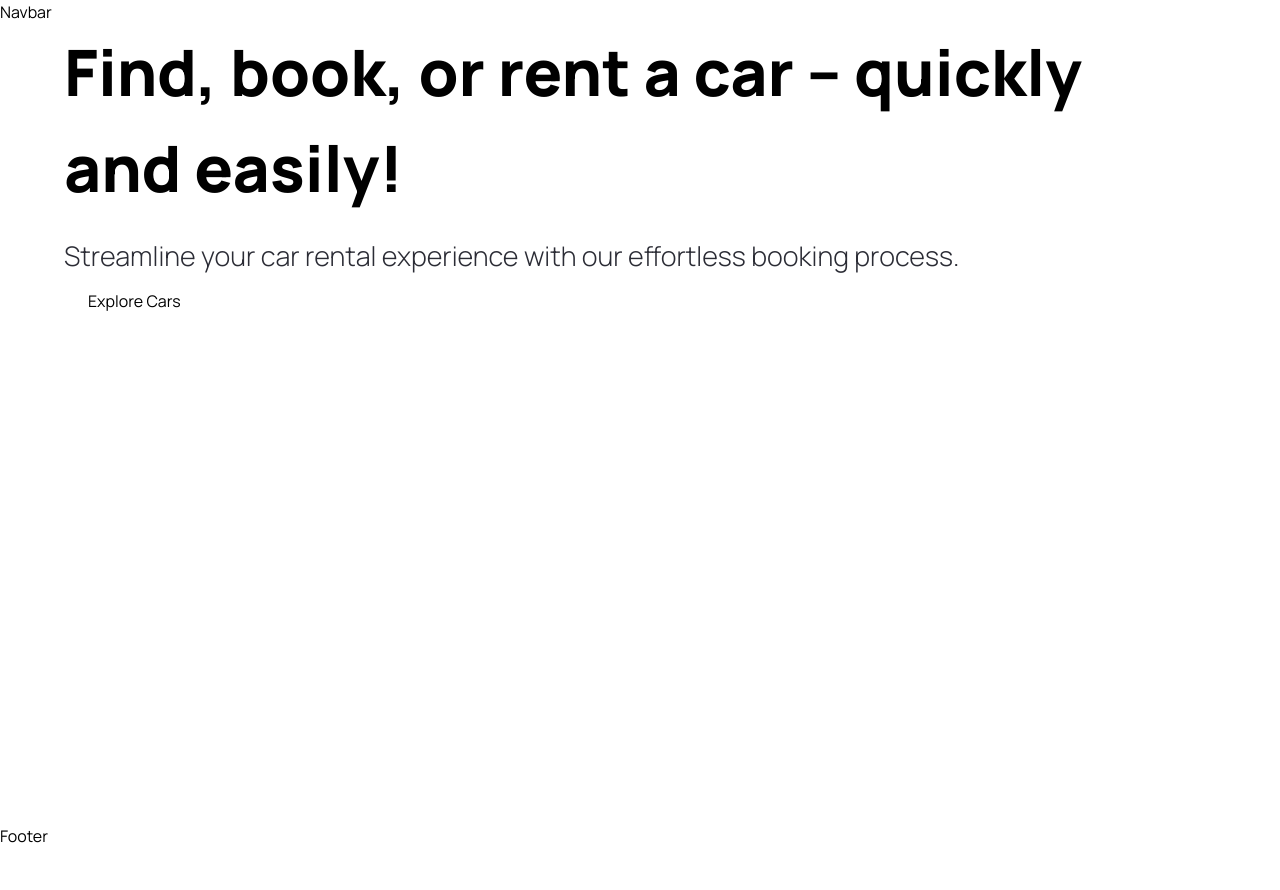
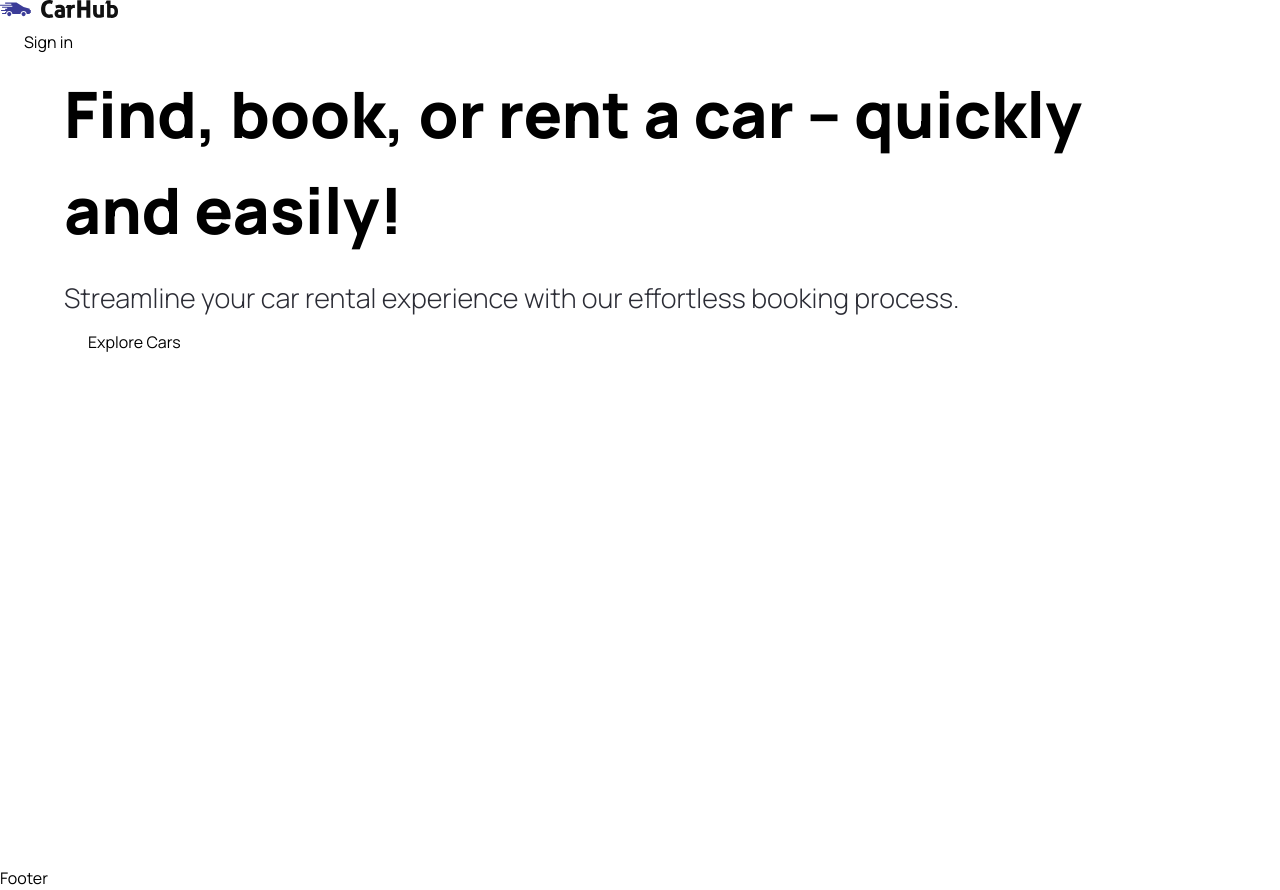
Before and after one commit to japrweb/nextjs-car-showcase, a Next.js app: page / in a window 1280 px wide. Before the commit the page ends 848 px from the top, so only its background shows below. Built offline with nearby package versions, Linux system fonts and the light colour scheme.

Commit message:
Added Navbar component

```diff
--- a/Components/CustomButton.tsx
+++ b/Components/CustomButton.tsx
@@ -2,11 +2,11 @@
 
 import { CustomButtonProps } from '@/types';
 
-const CustomButton = ({ title, containerStyles, handleClick }: CustomButtonProps) => {
+const CustomButton = ({ title, containerStyles, handleClick, btnType }: CustomButtonProps) => {
   return (
     <button
         disabled={false}
-        type={'button'}
+        type={btnType || 'button'}
         className={`custom-btn ${containerStyles}`}
         onClick={handleClick}
     >
--- a/Components/Navbar.tsx
+++ b/Components/Navbar.tsx
@@ -1,8 +1,30 @@
-import React from 'react'
+import Link from 'next/link';
+import Image from 'next/image';
+
+import CustomButton from './CustomButton';
 
 const Navbar = () => {
   return (
-    <div>Navbar</div>
+    <header  className='w-full absolute z-10'>
+      <nav className='max-w-[1440px] mx-auto flex justify-between items-center sm:px-16 px-6 py-4'>
+        <Link href="/" className='flex justify-center items-center'>
+          <Image
+            src="/logo.svg"
+            alt="Car Hub Logo"
+            width={118}
+            height={18}
+            className='object-contain'
+          />
+        </Link>
+
+        <CustomButton
+          title="Sign in"
+          btnType="button"
+          containerStyles='text-primary-blue rounded-full bg-white min-w-[130px]'
+
+        />
+      </nav>
+    </header>
   )
 }
 
--- a/types/index.ts
+++ b/types/index.ts
@@ -5,4 +5,5 @@
     containerStyles?: string;
     handleClick?:
     MouseEventHandler<HTMLButtonElement>;
+    btnType?: "button" | "submit";
 }
```
